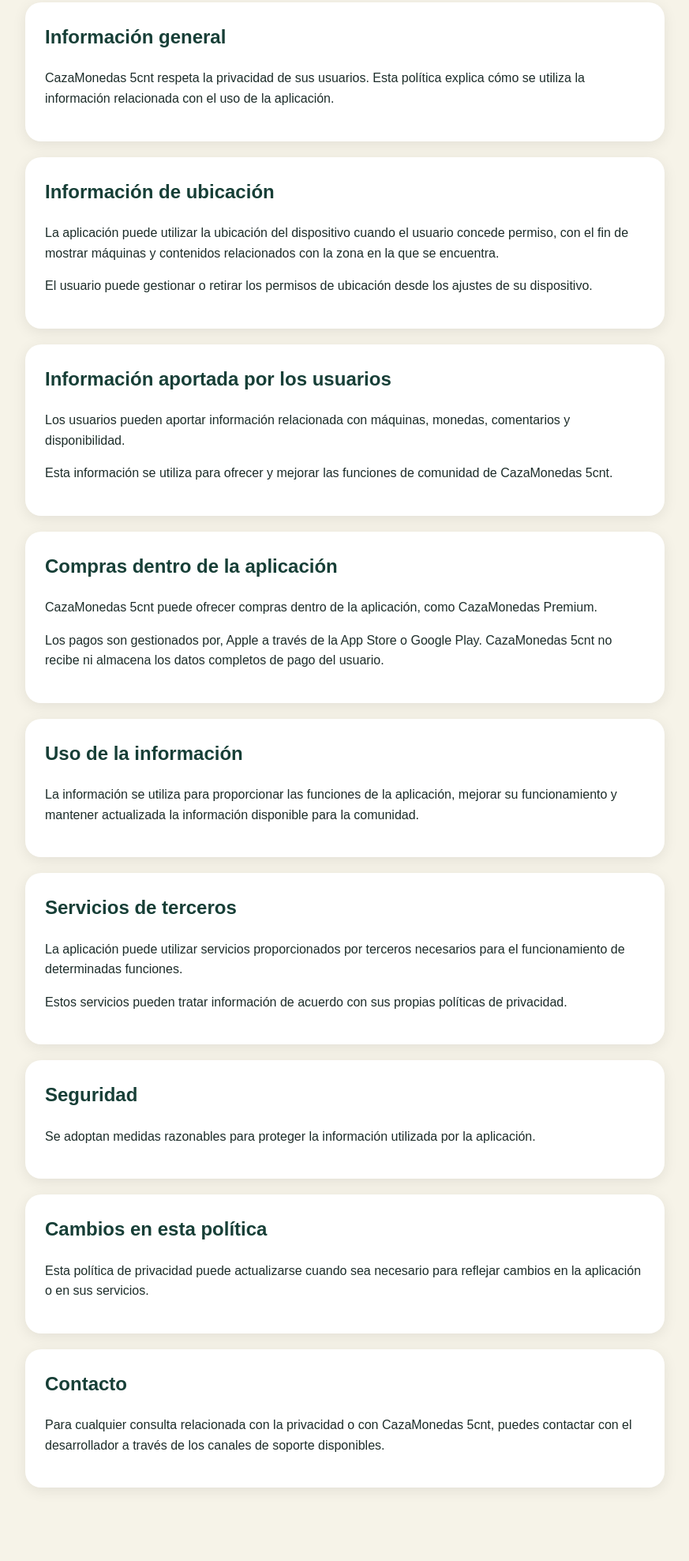
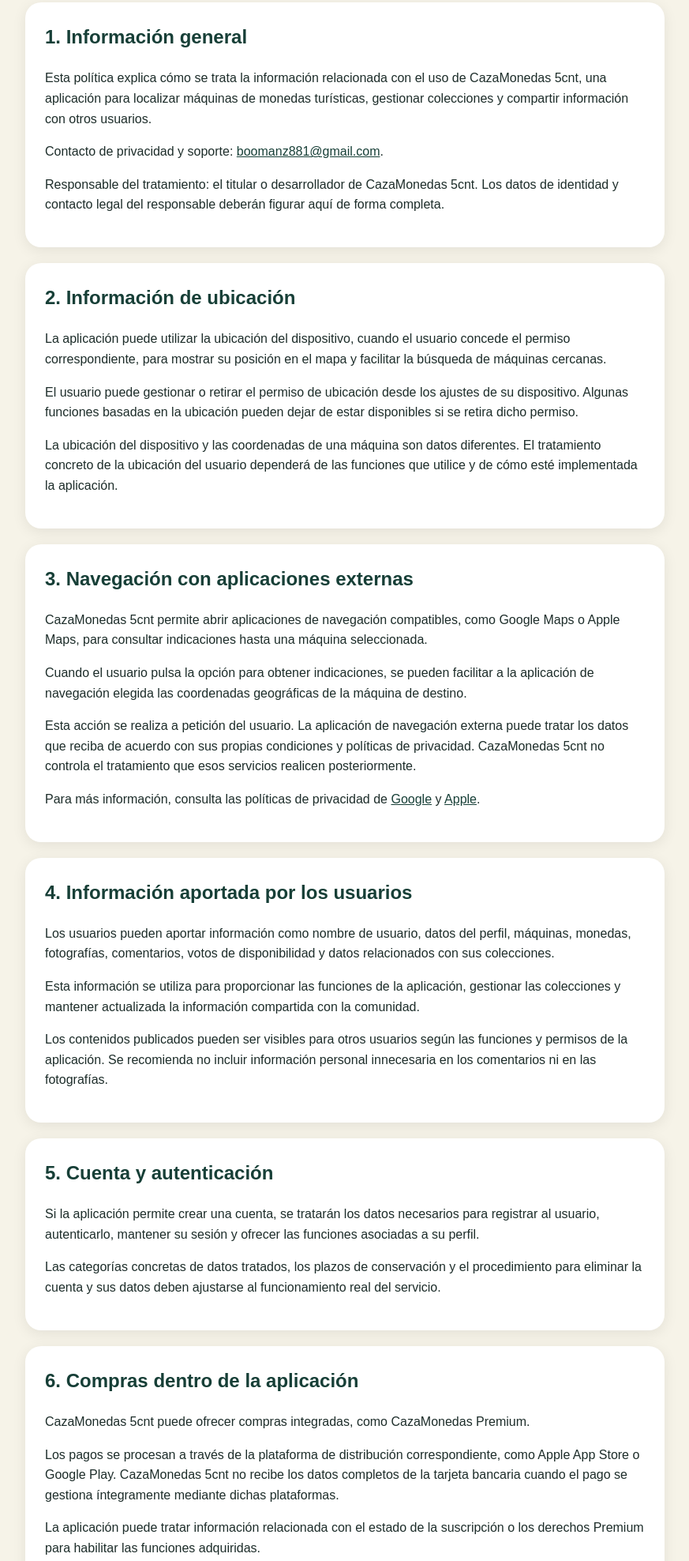
Before and after one commit to Boomanz-maker/cazamonedas-soporte, a plain HTML site: page privacy.html in a window 1280 px wide. Shown: the part 238-2214 px from the top of the page at 79% size, without its empty margins (203-1076 px from the left). Drawn offline with Linux system fonts and the light colour scheme.

Commit message:
Actualizar privacy.html

```diff
--- a/privacy.html
+++ b/privacy.html
@@ -2,16 +2,12 @@
 <html lang="es">
 <head>
   <meta charset="UTF-8">
-
-  <meta name="viewport"
-        content="width=device-width, initial-scale=1.0">
-
+  <meta name="viewport" content="width=device-width, initial-scale=1.0">
+  <meta name="description" content="Política de privacidad de CazaMonedas 5cnt.">
   <title>Política de privacidad - CazaMonedas 5cnt</title>
 
   <style>
-    * {
-      box-sizing: border-box;
-    }
+    * { box-sizing: border-box; }
 
     body {
       margin: 0;
@@ -28,15 +24,8 @@
       padding: 50px 20px;
     }
 
-    header h1 {
-      margin: 0;
-      font-size: 36px;
-    }
-
-    header p {
-      margin-top: 12px;
-      color: #f3d36a;
-    }
+    header h1 { margin: 0; font-size: 36px; }
+    header p { margin-top: 12px; color: #f3d36a; }
 
     main {
       max-width: 850px;
@@ -52,14 +41,8 @@
       box-shadow: 0 4px 18px rgba(0,0,0,0.08);
     }
 
-    h2 {
-      color: #173f37;
-      margin-top: 0;
-    }
-
-    a {
-      color: #173f37;
-    }
+    h2 { color: #173f37; margin-top: 0; }
+    a { color: #173f37; overflow-wrap: anywhere; }
 
     footer {
       text-align: center;
@@ -69,15 +52,13 @@
     }
 
     @media (max-width: 600px) {
-      header h1 {
-        font-size: 28px;
-      }
+      header h1 { font-size: 28px; }
+      main { padding: 20px 15px 40px; }
     }
   </style>
 </head>
 
 <body>
-
 <header>
   <h1>Política de privacidad</h1>
   <p>CazaMonedas 5cnt</p>
@@ -86,119 +67,228 @@
 <main>
 
   <section class="card">
-    <h2>Información general</h2>
-
+    <h2>1. Información general</h2>
     <p>
-      CazaMonedas 5cnt respeta la privacidad de sus usuarios.
-      Esta política explica cómo se utiliza la información
-      relacionada con el uso de la aplicación.
+      Esta política explica cómo se trata la información relacionada
+      con el uso de CazaMonedas 5cnt, una aplicación para localizar
+      máquinas de monedas turísticas, gestionar colecciones y compartir
+      información con otros usuarios.
+    </p>
+    <p>
+      Contacto de privacidad y soporte:
+      <a href="mailto:boomanz881@gmail.com">boomanz881@gmail.com</a>.
+    </p>
+    <p>
+      Responsable del tratamiento: el titular o desarrollador de
+      CazaMonedas 5cnt. Los datos de identidad y contacto legal del
+      responsable deberán figurar aquí de forma completa.
     </p>
   </section>
 
-
   <section class="card">
-    <h2>Información de ubicación</h2>
-
+    <h2>2. Información de ubicación</h2>
     <p>
-      La aplicación puede utilizar la ubicación del dispositivo
-      cuando el usuario concede permiso, con el fin de mostrar
-      máquinas y contenidos relacionados con la zona en la que
-      se encuentra.
+      La aplicación puede utilizar la ubicación del dispositivo,
+      cuando el usuario concede el permiso correspondiente, para
+      mostrar su posición en el mapa y facilitar la búsqueda de
+      máquinas cercanas.
     </p>
-
     <p>
-      El usuario puede gestionar o retirar los permisos de
-      ubicación desde los ajustes de su dispositivo.
+      El usuario puede gestionar o retirar el permiso de ubicación
+      desde los ajustes de su dispositivo. Algunas funciones basadas
+      en la ubicación pueden dejar de estar disponibles si se retira
+      dicho permiso.
+    </p>
+    <p>
+      La ubicación del dispositivo y las coordenadas de una máquina
+      son datos diferentes. El tratamiento concreto de la ubicación
+      del usuario dependerá de las funciones que utilice y de cómo
+      esté implementada la aplicación.
     </p>
   </section>
 
-
   <section class="card">
-    <h2>Información aportada por los usuarios</h2>
-
+    <h2>3. Navegación con aplicaciones externas</h2>
     <p>
-      Los usuarios pueden aportar información relacionada con
-      máquinas, monedas, comentarios y disponibilidad.
+      CazaMonedas 5cnt permite abrir aplicaciones de navegación
+      compatibles, como Google Maps o Apple Maps, para consultar
+      indicaciones hasta una máquina seleccionada.
     </p>
-
     <p>
-      Esta información se utiliza para ofrecer y mejorar las
-      funciones de comunidad de CazaMonedas 5cnt.
+      Cuando el usuario pulsa la opción para obtener indicaciones,
+      se pueden facilitar a la aplicación de navegación elegida las
+      coordenadas geográficas de la máquina de destino.
+    </p>
+    <p>
+      Esta acción se realiza a petición del usuario. La aplicación
+      de navegación externa puede tratar los datos que reciba de
+      acuerdo con sus propias condiciones y políticas de privacidad.
+      CazaMonedas 5cnt no controla el tratamiento que esos servicios
+      realicen posteriormente.
+    </p>
+    <p>
+      Para más información, consulta las políticas de privacidad
+      de <a href="https://policies.google.com/privacy"
+      target="_blank" rel="noopener noreferrer">Google</a> y
+      <a href="https://www.apple.com/legal/privacy/"
+      target="_blank" rel="noopener noreferrer">Apple</a>.
     </p>
   </section>
 
-
   <section class="card">
-    <h2>Compras dentro de la aplicación</h2>
-
+    <h2>4. Información aportada por los usuarios</h2>
     <p>
-      CazaMonedas 5cnt puede ofrecer compras dentro de la aplicación,
-      como CazaMonedas Premium.
+      Los usuarios pueden aportar información como nombre de usuario,
+      datos del perfil, máquinas, monedas, fotografías, comentarios,
+      votos de disponibilidad y datos relacionados con sus colecciones.
     </p>
-
     <p>
-      Los pagos son gestionados por, Apple a través de la App Store o Google Play.
-      CazaMonedas 5cnt no recibe ni almacena los datos completos
-      de pago del usuario.
+      Esta información se utiliza para proporcionar las funciones
+      de la aplicación, gestionar las colecciones y mantener
+      actualizada la información compartida con la comunidad.
+    </p>
+    <p>
+      Los contenidos publicados pueden ser visibles para otros
+      usuarios según las funciones y permisos de la aplicación.
+      Se recomienda no incluir información personal innecesaria
+      en los comentarios ni en las fotografías.
     </p>
   </section>
 
-
   <section class="card">
-    <h2>Uso de la información</h2>
-
+    <h2>5. Cuenta y autenticación</h2>
     <p>
-      La información se utiliza para proporcionar las funciones
-      de la aplicación, mejorar su funcionamiento y mantener
-      actualizada la información disponible para la comunidad.
+      Si la aplicación permite crear una cuenta, se tratarán los
+      datos necesarios para registrar al usuario, autenticarlo,
+      mantener su sesión y ofrecer las funciones asociadas a su perfil.
+    </p>
+    <p>
+      Las categorías concretas de datos tratados, los plazos de
+      conservación y el procedimiento para eliminar la cuenta y
+      sus datos deben ajustarse al funcionamiento real del servicio.
     </p>
   </section>
 
-
   <section class="card">
-    <h2>Servicios de terceros</h2>
-
+    <h2>6. Compras dentro de la aplicación</h2>
     <p>
-      La aplicación puede utilizar servicios proporcionados por
-      terceros necesarios para el funcionamiento de determinadas
-      funciones.
+      CazaMonedas 5cnt puede ofrecer compras integradas, como
+      CazaMonedas Premium.
     </p>
-
     <p>
-      Estos servicios pueden tratar información de acuerdo con
-      sus propias políticas de privacidad.
+      Los pagos se procesan a través de la plataforma de distribución
+      correspondiente, como Apple App Store o Google Play. CazaMonedas
+      5cnt no recibe los datos completos de la tarjeta bancaria
+      cuando el pago se gestiona íntegramente mediante dichas plataformas.
+    </p>
+    <p>
+      La aplicación puede tratar información relacionada con el estado
+      de la suscripción o los derechos Premium para habilitar las
+      funciones adquiridas.
     </p>
   </section>
 
-
   <section class="card">
-    <h2>Seguridad</h2>
-
+    <h2>7. Servicios de terceros</h2>
     <p>
-      Se adoptan medidas razonables para proteger la información
-      utilizada por la aplicación.
+      La aplicación utiliza servicios de terceros necesarios para
+      determinadas funciones, que pueden incluir infraestructura
+      de alojamiento, base de datos, autenticación y almacenamiento
+      de información o imágenes.
+    </p>
+    <p>
+      Los datos concretos tratados por cada proveedor dependerán
+      de la función utilizada y de la configuración del servicio.
+      La política debe identificar los proveedores efectivamente
+      utilizados y enlazar sus políticas de privacidad.
+    </p>
+    <p>
+      Las aplicaciones de navegación externas se describen en el
+      apartado específico de esta política.
     </p>
   </section>
 
-
   <section class="card">
-    <h2>Cambios en esta política</h2>
-
+    <h2>8. Finalidades y base jurídica</h2>
     <p>
-      Esta política de privacidad puede actualizarse cuando sea
-      necesario para reflejar cambios en la aplicación o en sus
-      servicios.
+      La información se trata para proporcionar las funciones de
+      la aplicación, gestionar las cuentas y colecciones, permitir
+      la participación en la comunidad, mantener la seguridad
+      y atender consultas.
+    </p>
+    <p>
+      Cuando resulte aplicable el Reglamento General de Protección
+      de Datos, el tratamiento se basará en la ejecución del servicio
+      solicitado, el cumplimiento de obligaciones legales, el
+      consentimiento cuando sea necesario o el interés legítimo
+      debidamente ponderado, según la finalidad concreta.
     </p>
   </section>
 
+  <section class="card">
+    <h2>9. Conservación y seguridad</h2>
+    <p>
+      Los datos se conservarán durante el tiempo necesario para
+      prestar el servicio y atender las finalidades correspondientes,
+      así como durante los plazos exigidos por la legislación aplicable.
+    </p>
+    <p>
+      Se adoptan medidas técnicas y organizativas razonables para
+      proteger la información frente a accesos no autorizados,
+      pérdida, alteración o divulgación indebida.
+    </p>
+  </section>
 
   <section class="card">
-    <h2>Contacto</h2>
+    <h2>10. Derechos de los usuarios</h2>
+    <p>
+      Cuando sea aplicable la normativa de protección de datos,
+      los usuarios pueden solicitar el acceso, rectificación,
+      supresión, oposición, limitación del tratamiento y portabilidad
+      de sus datos, así como retirar el consentimiento cuando el
+      tratamiento se base en él.
+    </p>
+    <p>
+      Para ejercer estos derechos, puedes escribir a
+      <a href="mailto:boomanz881@gmail.com">boomanz881@gmail.com</a>.
+    </p>
+    <p>
+      También puedes presentar una reclamación ante la Agencia
+      Española de Protección de Datos si consideras que tus derechos
+      no han sido respetados.
+    </p>
+  </section>
 
+  <section class="card">
+    <h2>11. Privacidad de menores</h2>
     <p>
-      Para cualquier consulta relacionada con la privacidad o con
-      CazaMonedas 5cnt, puedes contactar con el desarrollador
-      a través de los canales de soporte disponibles.
+      La aplicación no debe utilizarse por menores cuando la normativa
+      aplicable o las condiciones del servicio no lo permitan.
+      El responsable deberá establecer las medidas y la información
+      necesarias si la aplicación se dirige a menores o permite
+      su utilización.
+    </p>
+  </section>
+
+  <section class="card">
+    <h2>12. Cambios en esta política</h2>
+    <p>
+      Esta política puede actualizarse para reflejar cambios en
+      la aplicación, sus proveedores o las obligaciones legales.
+      La versión vigente estará disponible en esta página.
+    </p>
+  </section>
+
+  <section class="card">
+    <h2>13. Contacto</h2>
+    <p>
+      Para consultas relacionadas con la privacidad o con
+      CazaMonedas 5cnt, puedes contactar con el desarrollador:
+    </p>
+    <p>
+      <a href="mailto:boomanz881@gmail.com">
+        boomanz881@gmail.com
+      </a>
     </p>
   </section>
 
@@ -207,6 +297,5 @@
 <footer>
   © 2026 CazaMonedas 5cnt · Todos los derechos reservados.
 </footer>
-
 </body>
 </html>
```
